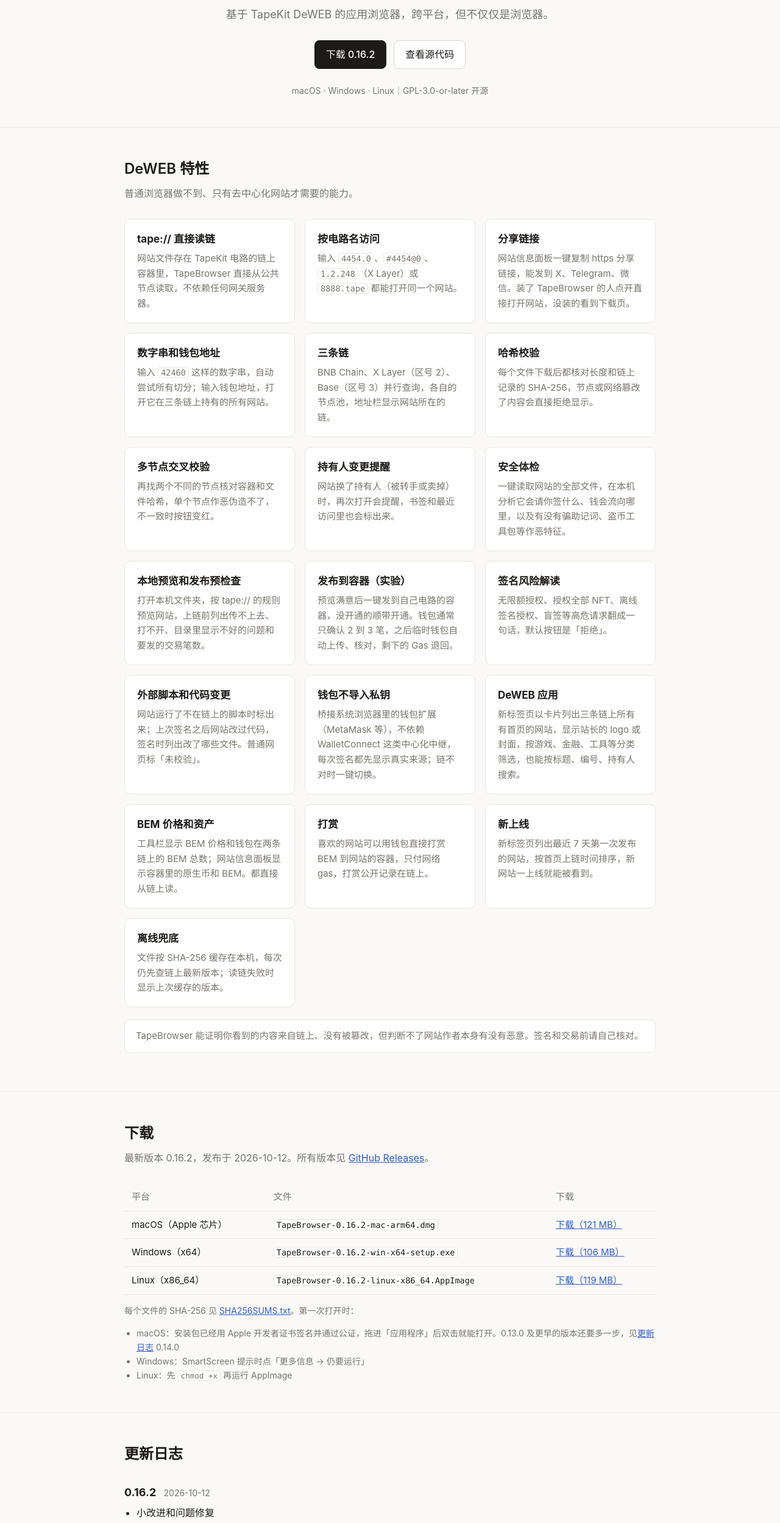
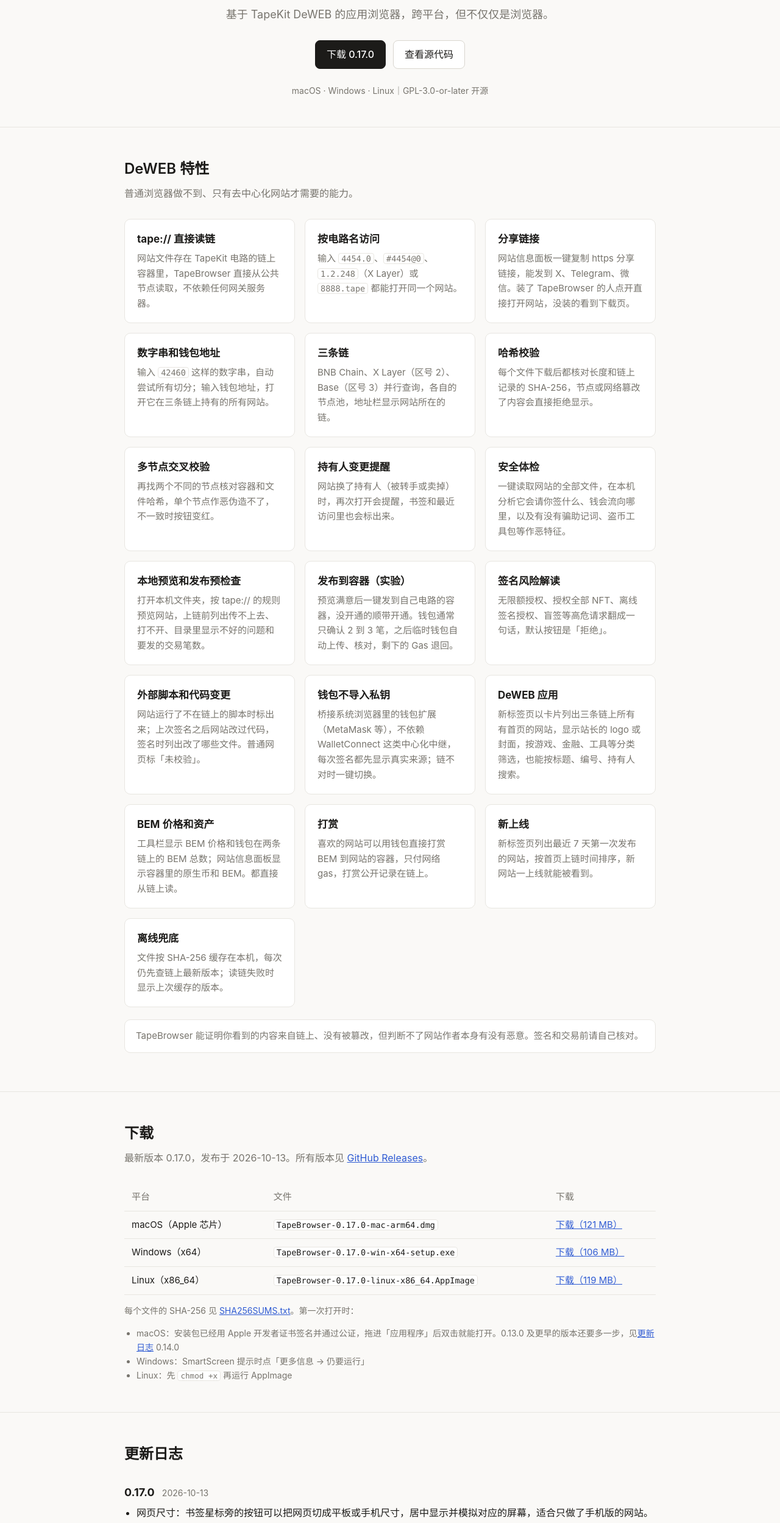
Before and after one commit to trytotapeout/TapeBrowser, an Electron app: page github_pages/index.html in a window 1280 px wide. Shown: the part 299-2797 px from the top of the page at 61% size. Drawn offline with Linux system fonts and the light colour scheme.

Commit message:
Document 0.17.0
Signed-off-by: Bob Wang <1982wb@gmail.com>

```diff
--- a/github_pages/index.html
+++ b/github_pages/index.html
@@ -47,7 +47,7 @@
         <h1>TapeBrowser</h1>
         <p>基于 TapeKit DeWEB 的应用浏览器，跨平台，但不仅仅是浏览器。</p>
         <div class="cta">
-          <a class="btn primary" href="#download">下载 0.16.2</a>
+          <a class="btn primary" href="#download">下载 0.17.0</a>
           <a class="btn" href="https://github.com/trytotapeout/TapeBrowser">查看源代码</a>
         </div>
         <p class="version">macOS · Windows · Linux｜GPL-3.0-or-later 开源</p>
@@ -86,17 +86,17 @@
     <section id="download" aria-labelledby="download-title">
       <div class="wrap">
         <h2 id="download-title">下载</h2>
-        <p class="lead">最新版本 0.16.2，发布于 2026-10-12。所有版本见 <a href="https://github.com/trytotapeout/TapeBrowser/releases">GitHub Releases</a>。</p>
+        <p class="lead">最新版本 0.17.0，发布于 2026-10-13。所有版本见 <a href="https://github.com/trytotapeout/TapeBrowser/releases">GitHub Releases</a>。</p>
         <table class="downloads">
           <thead><tr><th scope="col">平台</th><th scope="col">文件</th><th scope="col">下载</th></tr></thead>
           <tbody>
-            <tr><td>macOS（Apple 芯片）</td><td><code>TapeBrowser-0.16.2-mac-arm64.dmg</code></td><td><a href="https://github.com/trytotapeout/TapeBrowser/releases/download/v0.16.2/TapeBrowser-0.16.2-mac-arm64.dmg">下载（121 MB）</a></td></tr>
-            <tr><td>Windows（x64）</td><td><code>TapeBrowser-0.16.2-win-x64-setup.exe</code></td><td><a href="https://github.com/trytotapeout/TapeBrowser/releases/download/v0.16.2/TapeBrowser-0.16.2-win-x64-setup.exe">下载（106 MB）</a></td></tr>
-            <tr><td>Linux（x86_64）</td><td><code>TapeBrowser-0.16.2-linux-x86_64.AppImage</code></td><td><a href="https://github.com/trytotapeout/TapeBrowser/releases/download/v0.16.2/TapeBrowser-0.16.2-linux-x86_64.AppImage">下载（119 MB）</a></td></tr>
+            <tr><td>macOS（Apple 芯片）</td><td><code>TapeBrowser-0.17.0-mac-arm64.dmg</code></td><td><a href="https://github.com/trytotapeout/TapeBrowser/releases/download/v0.17.0/TapeBrowser-0.17.0-mac-arm64.dmg">下载（121 MB）</a></td></tr>
+            <tr><td>Windows（x64）</td><td><code>TapeBrowser-0.17.0-win-x64-setup.exe</code></td><td><a href="https://github.com/trytotapeout/TapeBrowser/releases/download/v0.17.0/TapeBrowser-0.17.0-win-x64-setup.exe">下载（106 MB）</a></td></tr>
+            <tr><td>Linux（x86_64）</td><td><code>TapeBrowser-0.17.0-linux-x86_64.AppImage</code></td><td><a href="https://github.com/trytotapeout/TapeBrowser/releases/download/v0.17.0/TapeBrowser-0.17.0-linux-x86_64.AppImage">下载（119 MB）</a></td></tr>
           </tbody>
         </table>
         <div class="hint">
-          <p>每个文件的 SHA-256 见 <a href="https://github.com/trytotapeout/TapeBrowser/releases/download/v0.16.2/SHA256SUMS.txt">SHA256SUMS.txt</a>。第一次打开时：</p>
+          <p>每个文件的 SHA-256 见 <a href="https://github.com/trytotapeout/TapeBrowser/releases/download/v0.17.0/SHA256SUMS.txt">SHA256SUMS.txt</a>。第一次打开时：</p>
           <ul>
             <li>macOS：安装包已经用 Apple 开发者证书签名并通过公证，拖进「应用程序」后双击就能打开。0.13.0 及更早的版本还要多一步，见<a href="#changelog">更新日志</a> 0.14.0</li>
             <li>Windows：SmartScreen 提示时点「更多信息 → 仍要运行」</li>
@@ -110,9 +110,13 @@
       <div class="wrap">
         <h2 id="changelog-title">更新日志</h2>
 
-        <h3>0.16.2 <span class="date">2026-10-12</span></h3>
+        <h3>0.17.0 <span class="date">2026-10-13</span></h3>
         <ul>
-          <li>小改进和问题修复</li>
+          <li>网页尺寸：书签星标旁的按钮可以把网页切成平板或手机尺寸，居中显示并模拟对应的屏幕，适合只做了手机版的网站。每个网站记住各自的选择</li>
+          <li>快捷打赏：电路网站的刷新按钮旁边多了打赏按钮，一次打赏 0.01 BEM 给当前网站，确认金额后再到钱包确认</li>
+          <li>打开文件夹预览：刷新按钮旁边和新标签页都能直接打开本地文件夹预览；新标签页也加了「上传发布应用」按钮，「发布到容器」改名为「上传发布应用」</li>
+          <li>DeWEB 应用目录：连上钱包后可以用「我的」只看自己持有的网站；新增「艺术」分类（<code>deweb.json</code> 里写 <code>art</code>），NFT 网站算金融</li>
+          <li>卡片封面：没有 logo 和 cover 的网站，打开过首页后用本机截图当卡片封面（截图只存在本机）。本地预览的预检查面板可以用页面截图生成 <code>cover.jpg</code>，随网站一起上传</li>
         </ul>
         <details class="older-mac">
           <summary>0.13.0 及更早的版本怎么打开</summary>
@@ -133,6 +137,10 @@
         <details class="older">
           <summary>更早的版本</summary>
 
+        <h3>0.16.2 <span class="date">2026-10-12</span></h3>
+        <ul>
+          <li>小改进和问题修复</li>
+        </ul>
         <h3>0.16.1 <span class="date">2026-10-11</span></h3>
         <ul>
           <li>修复：点红色的钱包按钮把钱包切到网站所在的链后，有的钱包按钮还一直是红色。现在钱包确认切换成功，按钮就会变回正常</li>
```
Also changed, not shown: README.md.
